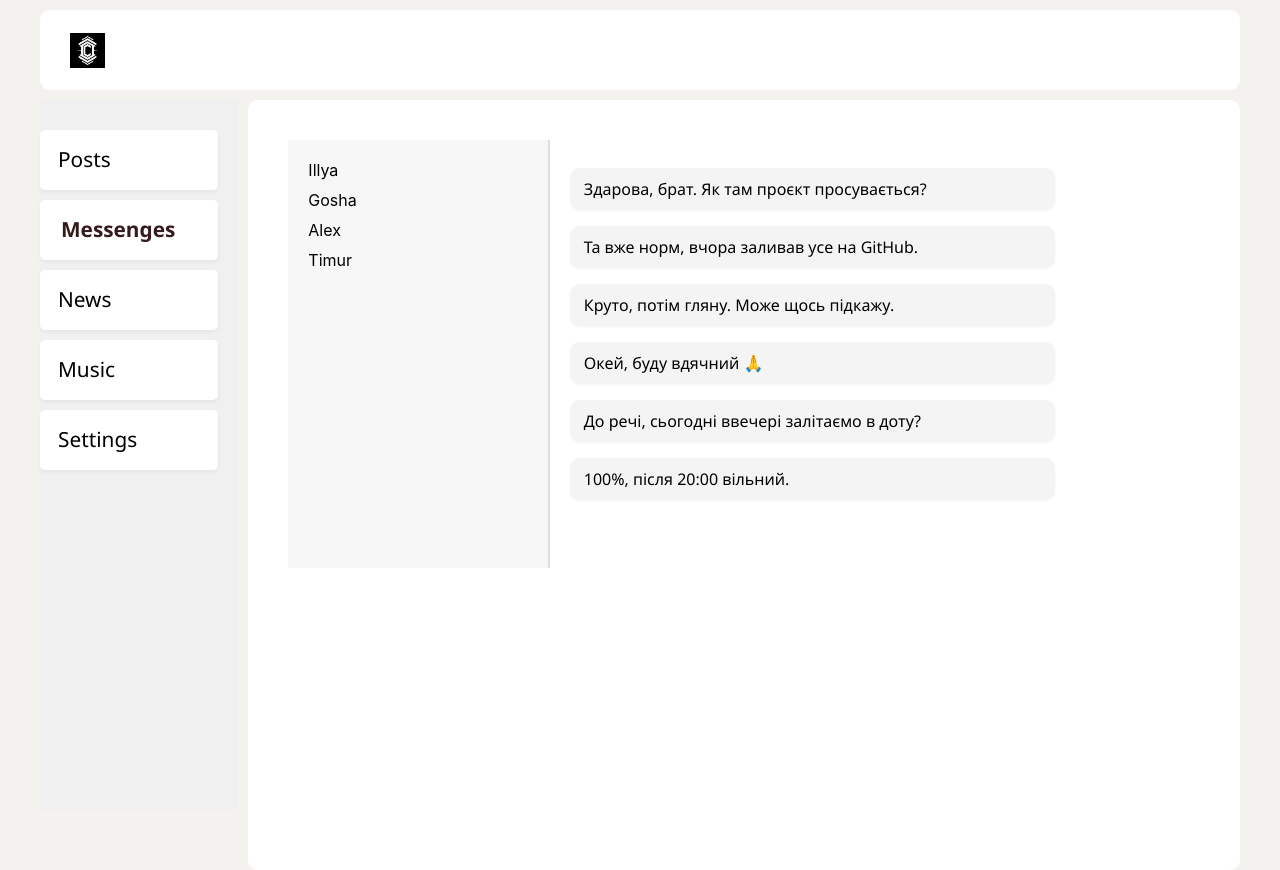
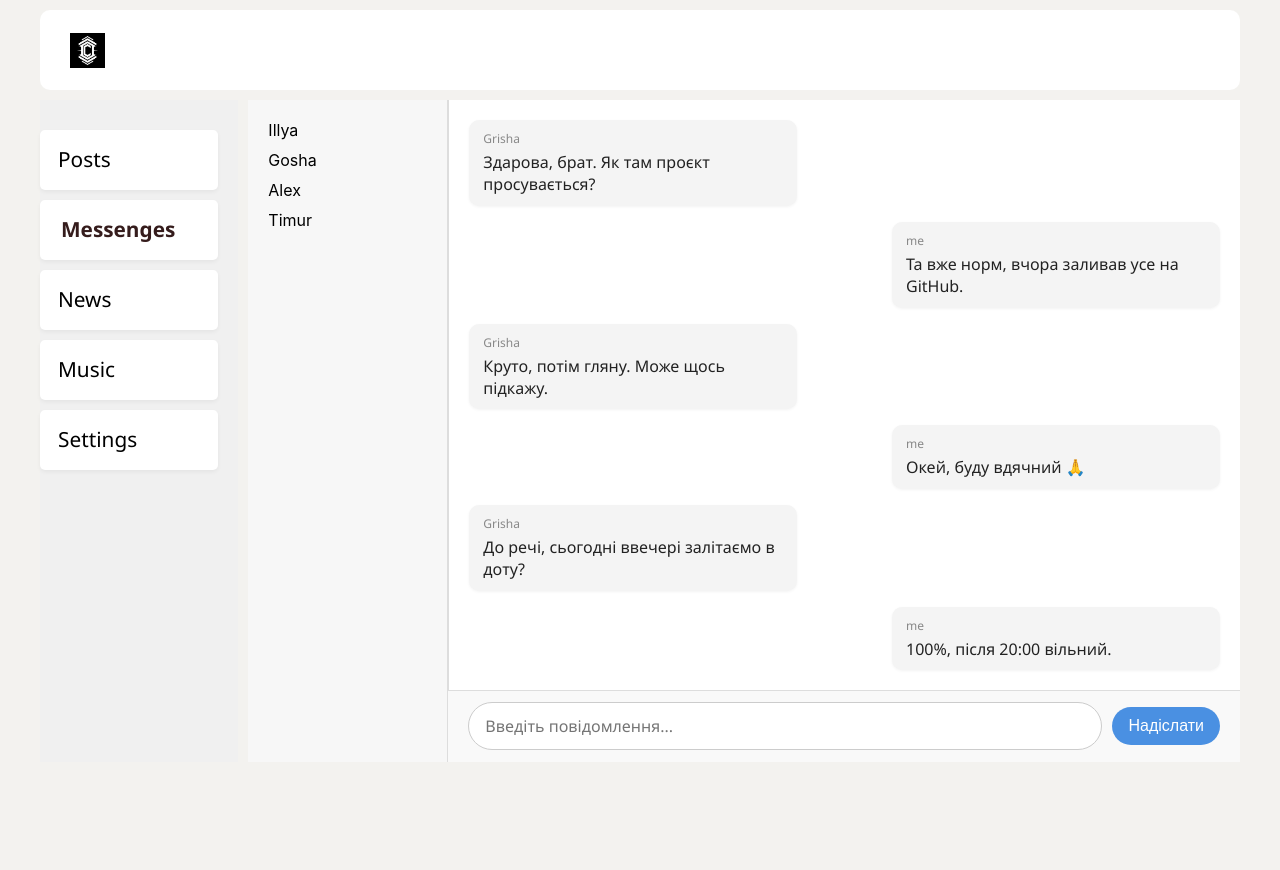
Before and after one commit to illya-klus/it-kamasutra-cource, a React (Create React App) app in the folder my-app/: page /Dialogs in a window 1280 px wide. After the commit the page ends 800 px from the top, so only its background shows below. Built offline with nearby package versions, Linux system fonts and the light colour scheme.

Commit message:
text Messenger + BLL

```diff
--- a/my-app/src/App.css
+++ b/my-app/src/App.css
@@ -10,17 +10,12 @@
   grid-template-columns: 2fr 10fr;
   gap: 10px;
 
-  height: 100vh;
-  min-height: 0; /* <-- Додай це */
 }
 
 .app-wrapper-content {
 
-  padding: 30px;
-
   border-radius: 10px;
 
   background-color: #ffffff;
-  overflow-y: auto;
   height: 100%;
 }
--- a/my-app/src/App.js
+++ b/my-app/src/App.js
@@ -17,8 +17,8 @@ function App(props) {
         <Nav/>
         <div className="app-wrapper-content">
           <Routes>
-              <Route path='/Posts' element={<div><Posts posts = {props.mockPosts}/></div>} />
-              <Route path='/Dialogs/*' element={<Dialogs friends = {props.userFriends}/>}/>
+              <Route path='/Posts' element={<div><Posts posts = {props.state.mockPosts}/></div>} />
+              <Route path='/Dialogs/*' element={<Dialogs dialogsData = {props.state.dialogsData}/>}/>
           </Routes>
         </div>
 
--- a/my-app/src/components/Dialogs/ChatFolder/Chat.jsx
+++ b/my-app/src/components/Dialogs/ChatFolder/Chat.jsx
@@ -5,9 +5,9 @@ import classes from './Chat.module.css';
 
 const Messege = (props) => {
     return(
-    <div className={classes.Messege}>
-        <div className="nickname">{props.nickname}</div>
-        <div className="text">{props.text}</div>
+    <div className={props.className}>
+        <div className={classes.nickname}>{props.nickname}</div>
+        <div className={classes.textMessege}>{props.text}</div>
     </div>
 
     );
@@ -17,7 +17,7 @@ const Messege = (props) => {
 const Chat = (props) => {
     return(
         <div className={classes.chat}>
-            {props.messeges.map((e) => <Messege nickname={e.nickname} text={e.text}/>)}
+            {props.messeges.map((e) => <Messege className={(e.from == "me") ? classes.MyMessege : classes.OtherMessege} nickname={e.from} text={e.text}/>)}
         </div>
     );
 }
--- a/my-app/src/components/Dialogs/ChatFolder/Chat.module.css
+++ b/my-app/src/components/Dialogs/ChatFolder/Chat.module.css
@@ -1,24 +1,47 @@
+
 .chat {
   flex: 5;
+  gap: 16px;
   padding: 20px;
   display: flex;
   flex-direction: column;
-  overflow-y: auto;
+
   background-color: #ffffff;
   border-left: 1px solid #ddd;
+
   height: 100%;
 }
 
-.Messege {
+.OtherMessege {
   display: flex;
   flex-direction: column;
   align-items: flex-start;
+  align-self: flex-start;
 
-  max-width: 75%;
+  max-width: 60%;
+  width: 300px;
   background-color: #f4f4f4;
   border-radius: 10px;
   padding: 10px 14px;
-  margin: 8px 0;
+
+
+  box-shadow: 0 1px 3px rgba(0, 0, 0, 0.05);
+  font-family: 'Segoe UI', sans-serif;
+}
+
+.MyMessege{
+  display: flex;
+  flex-direction: column;
+  align-items: flex-start;
+  align-self: flex-end;
+
+  max-width: 60%;
+  width: 300px;
+
+  background-color: #f4f4f4;
+  border-radius: 10px;
+  padding: 10px 14px;
+
 
   box-shadow: 0 1px 3px rgba(0, 0, 0, 0.05);
   font-family: 'Segoe UI', sans-serif;
--- a/my-app/src/components/Dialogs/Dialogs.jsx
+++ b/my-app/src/components/Dialogs/Dialogs.jsx
@@ -1,35 +1,6 @@
 import { NavLink, BrowserRouter, Routes, Route} from 'react-router-dom';
 import classes from './Dialogs.module.css';
 import Chat from './ChatFolder/Chat';
-
-
-const GrishaMessages = [
-  {
-    from: 'Grisha',
-    text: 'Здарова, брат. Як там проєкт просувається?'
-  },
-  {
-    from: 'me',
-    text: 'Та вже норм, вчора заливав усе на GitHub.'
-  },
-  {
-    from: 'Grisha',
-    text: 'Круто, потім гляну. Може щось підкажу.'
-  },
-  {
-    from: 'me',
-    text: 'Окей, буду вдячний 🙏'
-  },
-  {
-    from: 'Grisha',
-    text: 'До речі, сьогодні ввечері залітаємо в доту?'
-  },
-  {
-    from: 'me',
-    text: '100%, після 20:00 вільний.'
-  }
-];
-
 
 
 
@@ -46,10 +17,22 @@ const Dialogs = (props) => {
     return(
         <div className={classes.dialogs}>
             <div className={classes["dialog-items"]}>
-                {props.friends.map((e) => <DialogItem name={e.name} path={e.id} />)}
+                {props.dialogsData.userFriends.map((e) => <DialogItem name={e.name} path={e.id} />)}
             </div>
 
-            <Chat messeges = {GrishaMessages} />
+            <div className={classes.Chat}>
+              <Chat messeges = {props.dialogsData.dialogs.GrishaMessages} />
+            </div>
+
+            <form className={classes.chatForm} onSubmit={props.handleSend}>
+                <input
+                    type="text"
+                    placeholder="Введіть повідомлення..."
+                    className={classes.chatInput}
+                />
+                <button type="submit" className={classes.chatButton}>Надіслати</button>
+            </form>
+
         </div>
     );
 }
--- a/my-app/src/components/Dialogs/Dialogs.module.css
+++ b/my-app/src/components/Dialogs/Dialogs.module.css
@@ -1,20 +1,82 @@
-.dialogs{
-    padding: 10px;
-    display: grid;
-    grid-template-columns: 2fr 5fr;
+.dialogs {
+  width: 100%;
+  min-width: 500px;
+
+  display: grid;
+  grid-template-areas:
+  "friends chat"
+  "friends input";
+
+  grid-template-columns: minmax(120px, 200px) 1fr;
+  grid-template-rows: 1fr 72px;
 
 }
 
+/*чат тобто його врапер */
+.Chat{
+    overflow-x: auto;
+    grid-area: chat;
+}
+
+
+
+/*Поле введення нового сповіщення*/
+.chatForm {
+  display: flex;
+  align-items: center;
+  padding: 12px 20px;
+  border-top: 1px solid #ddd;
+  background-color: #f9f9f9;
+  position: sticky;
+  bottom: 0;
+  z-index: 5;
+}
+
+.chatInput {
+  flex: 1;
+  padding: 12px 16px;
+  font-size: 1rem;
+  border-radius: 999px;
+  border: 1px solid #ccc;
+  outline: none;
+  background-color: #fff;
+  font-family: 'Segoe UI', sans-serif;
+  transition: border-color 0.2s ease;
+}
+.chatInput:focus {
+  border-color: #4a90e2;
+}
+
+.chatButton {
+  margin-left: 10px;
+  padding: 10px 16px;
+  background-color: #4a90e2;
+  border: none;
+  border-radius: 999px;
+  color: white;
+  font-size: 1rem;
+  font-weight: 500;
+  cursor: pointer;
+  transition: background-color 0.2s ease;
+}
+.chatButton:hover {
+  background-color: #357ab8;
+}
+
+
+/*ліва панель діалогового вікна з усіма друзями*/
 .dialog-items {
-  flex: 2;
+  grid-area: friends;
   padding: 20px;
+
   background-color: #f7f7f7;
   border-right: 1px solid #ddd;
+
   display: flex;
   flex-direction: column;
+
   gap: 10px;
   overflow-y: auto;
-  height: 100%;
 }
 
 a.activeLink {
--- a/my-app/src/components/Posts/Posts.jsx
+++ b/my-app/src/components/Posts/Posts.jsx
@@ -7,9 +7,10 @@ import Post from './Post/Post'
 
 const Posts = (props) => {
     return (
-        <div className={classes.postsTable}>
-            {props.posts.map((e) => <Post description={e.description} postPhoto={e.postPhoto} profileImg={e.profileImg} name={e.name} likes={e.likes} comments = {e.comments}  /> )}
-            <Post likes = '12' coments = '1' postPhoto = "https://www.iphones.ru/wp-content/uploads/2022/02/ujgJD-7..v1633547653.jpg" name = "@catlover" profileImg = "https://i.pinimg.com/236x/b5/eb/43/b5eb43c9fc0ced8bc3f918864a049350.jpg" description = "Чудовий день для чудових справ!"/>
+        <div className={classes.postsWrapper}>
+            <div className={classes.postsTable}>
+                {props.posts.map((e) => <Post description={e.description} postPhoto={e.postPhoto} profileImg={e.profileImg} name={e.name} likes={e.likes} comments = {e.comments}  /> )}
+            </div>
         </div>
     );
 }
--- a/my-app/src/components/Posts/Posts.module.css
+++ b/my-app/src/components/Posts/Posts.module.css
@@ -1,9 +1,23 @@
+.postsWrapper{
+  padding: 30px;
+
+  display: flex;
+  flex-direction: column;
+
+  overflow-y: scroll;
+
+  height: 100vh;
+  min-height: 0; /* <-- Додай це */
+}
+
 .postsTable {
   display: flex;
   flex-direction: column;
   gap: 25px;
 
-  max-height: 100%;
-  overflow-y: auto;
+
   padding-right: 10px;
+
+  flex: 1; /* розтягується всередині .postsWrapper */
+  min-height: 0; /* дуже важливо у flex! */
 }
--- a/my-app/src/index.js
+++ b/my-app/src/index.js
@@ -4,59 +4,14 @@ import './index.css';
 import App from './App';
 import reportWebVitals from './reportWebVitals';
 
-const mockPosts = [
-  {
-    id: 1,
-    name: '@catlover',
-    profileImg: 'https://i.pinimg.com/236x/b5/eb/43/b5eb43c9fc0ced8bc3f918864a049350.jpg',
-    postPhoto: 'https://www.iphones.ru/wp-content/uploads/2022/02/ujgJD-7..v1633547653.jpg',
-    description: 'Чудовий день для чудових справ!',
-    likes: 12,
-    comments: 1
-  },
-  {
-    id: 2,
-    name: '@tech_guy',
-    profileImg: 'https://cdn-icons-png.flaticon.com/512/147/147144.png',
-    postPhoto: 'https://www.pcworld.com/wp-content/uploads/2025/04/pcw07_GamingSetup_RGBeci.jpg?quality=50&strip=all',
-    description: 'Зібрав новий ПК. FPS зашкалює!',
-    likes: 47,
-    comments: 5
-  },
-  {
-    id: 3,
-    name: '@travel_bird',
-    profileImg: 'https://cdn-icons-png.flaticon.com/512/1995/1995574.png',
-    postPhoto: 'https://images.unsplash.com/photo-1506744038136-46273834b3fb',
-    description: 'Прокинувся з виглядом на Альпи 😍',
-    likes: 89,
-    comments: 12
-  },
-  {
-    id: 4,
-    name: '@foodie',
-    profileImg: 'https://cdn-icons-png.flaticon.com/512/2922/2922510.png',
-    postPhoto: 'https://klopotenko.com/wp-content/uploads/2022/01/pankeiku-s-chornoi-smorodinoi_siteweb-1000x600.jpg?v=1720550123',
-    description: 'Домашні панкейки — простий кайф 💛',
-    likes: 23,
-    comments: 3
-  }
-];
-
-let userFriends = [
-  {name: 'Illya', id:1},
-  {name: 'Gosha', id:2},
-  {name: 'Alex', id:3},
-  {name: 'Timur', id:4},
-];
-
-
+import State from './redux/state'
+import {addPost} from './redux/state'
 
 
 const root = ReactDOM.createRoot(document.getElementById('root'));
 root.render(
   <React.StrictMode>
-    <App mockPosts= {mockPosts} userFriends={userFriends}/>
+    <App state = {State}/>
   </React.StrictMode>
 );
 
--- /dev/null
+++ b/my-app/src/redux/state.js
@@ -0,0 +1,92 @@
+let state = {
+  mockPosts : [
+  {
+    id: 1,
+    name: '@catlover',
+    profileImg: 'https://i.pinimg.com/236x/b5/eb/43/b5eb43c9fc0ced8bc3f918864a049350.jpg',
+    postPhoto: 'https://www.iphones.ru/wp-content/uploads/2022/02/ujgJD-7..v1633547653.jpg',
+    description: 'Чудовий день для чудових справ!',
+    likes: 12,
+    comments: 1
+  },
+  {
+    id: 2,
+    name: '@tech_guy',
+    profileImg: 'https://cdn-icons-png.flaticon.com/512/147/147144.png',
+    postPhoto: 'https://www.pcworld.com/wp-content/uploads/2025/04/pcw07_GamingSetup_RGBeci.jpg?quality=50&strip=all',
+    description: 'Зібрав новий ПК. FPS зашкалює!',
+    likes: 47,
+    comments: 5
+  },
+  {
+    id: 3,
+    name: '@travel_bird',
+    profileImg: 'https://cdn-icons-png.flaticon.com/512/1995/1995574.png',
+    postPhoto: 'https://images.unsplash.com/photo-1506744038136-46273834b3fb',
+    description: 'Прокинувся з виглядом на Альпи 😍',
+    likes: 89,
+    comments: 12
+  },
+  {
+    id: 4,
+    name: '@foodie',
+    profileImg: 'https://cdn-icons-png.flaticon.com/512/2922/2922510.png',
+    postPhoto: 'https://klopotenko.com/wp-content/uploads/2022/01/pankeiku-s-chornoi-smorodinoi_siteweb-1000x600.jpg?v=1720550123',
+    description: 'Домашні панкейки — простий кайф 💛',
+    likes: 23,
+    comments: 3
+  }
+  ],
+
+  dialogsData : {
+    userFriends : [
+      {name: 'Illya', id:1},
+      {name: 'Gosha', id:2},
+      {name: 'Alex', id:3},
+      {name: 'Timur', id:4},
+    ],
+    dialogs:{
+      GrishaMessages : [
+        {
+          from: 'Grisha',
+          text: 'Здарова, брат. Як там проєкт просувається?'
+        },
+        {
+          from: 'me',
+          text: 'Та вже норм, вчора заливав усе на GitHub.'
+        },
+        {
+          from: 'Grisha',
+          text: 'Круто, потім гляну. Може щось підкажу.'
+        },
+        {
+          from: 'me',
+          text: 'Окей, буду вдячний 🙏'
+        },
+        {
+          from: 'Grisha',
+          text: 'До речі, сьогодні ввечері залітаємо в доту?'
+        },
+        {
+          from: 'me',
+          text: '100%, після 20:00 вільний.'
+        }
+      ],
+    }
+  },
+
+}
+
+export let addPost = (id, name, profileImg, postPhoto, description) => {
+  state.mockPosts.push(
+    {
+      id,
+      name,
+      profileImg,
+      postPhoto,
+      description,
+    }
+  );
+}
+
+export default state;
```
